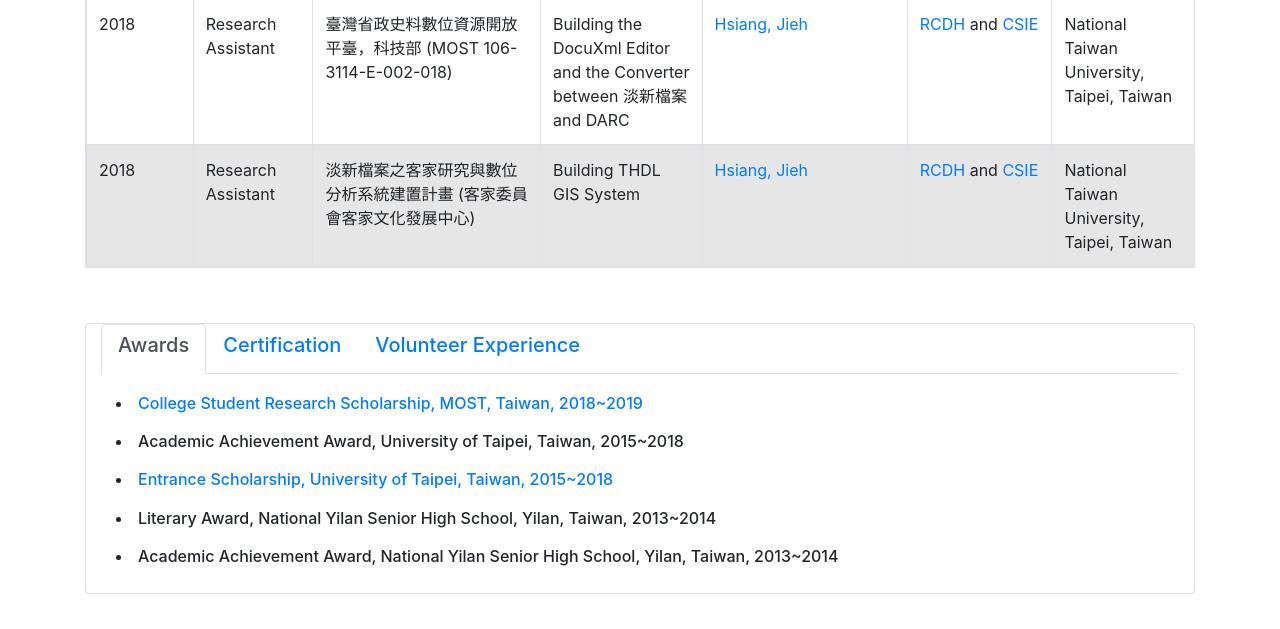
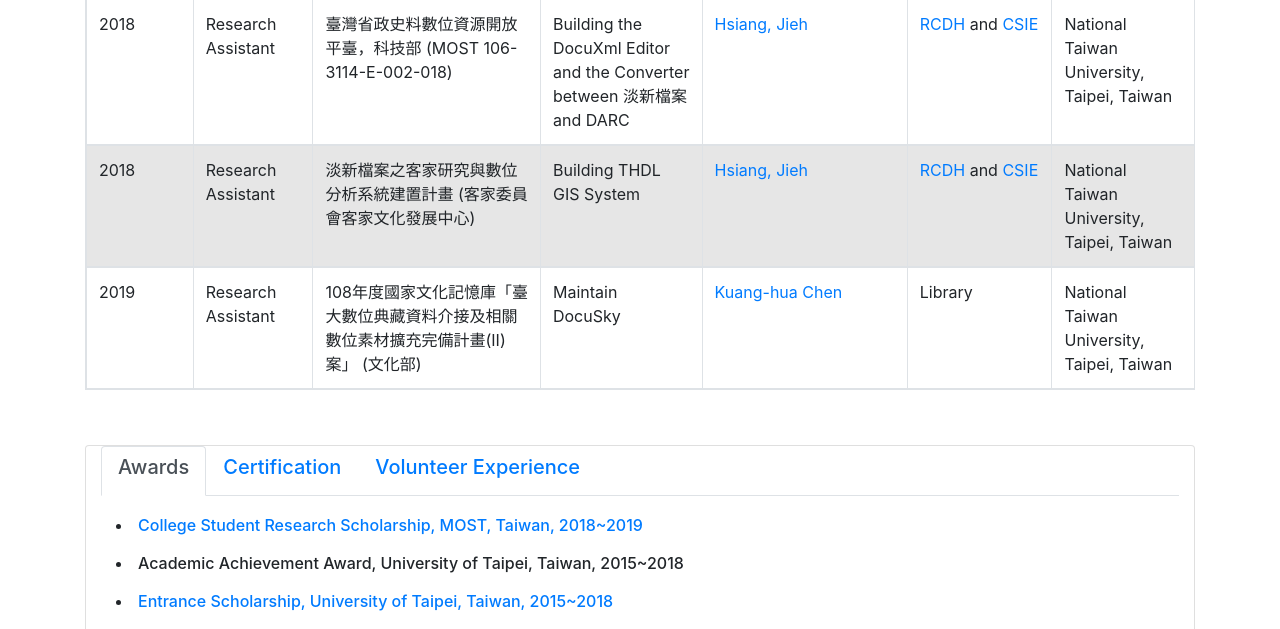
Before and after one commit to hcyuser/Website_Pages, a PHP site: page /index.html in a window 1280 px wide. Shown: the part 3266-3895 px from the top of the page. Run offline with PHP 8.4, Linux system fonts and the light colour scheme; some libraries are stand-ins or nearby versions.

Commit message:
Add with new info

```diff
--- a/index.html
+++ b/index.html
@@ -400,6 +400,16 @@
               <td><a href="http://www.digital.ntu.edu.tw">RCDH</a> and <a href="https://www.csie.ntu.edu.tw/">CSIE</a></td>
               <td>National Taiwan University, Taipei, Taiwan</td>
             </tr>
+            <tr>
+              <td>2019</td>
+              <td>Research Assistant</td>
+              <td>108年度國家文化記憶庫「臺大數位典藏資料介接及相關數位素材擴充完備計畫(II)案」
+                (文化部)</td>
+              <td>Maintain DocuSky</td>
+              <td><a href="https://www.lis.ntu.edu.tw/~khchen/">Kuang-hua Chen</a></td>
+              <td>Library</td>
+              <td>National Taiwan University, Taipei, Taiwan</td>
+            </tr>
         </tbody>
 
       </table>
```
Also changed, not shown: index.php (+10 -0 lines).
